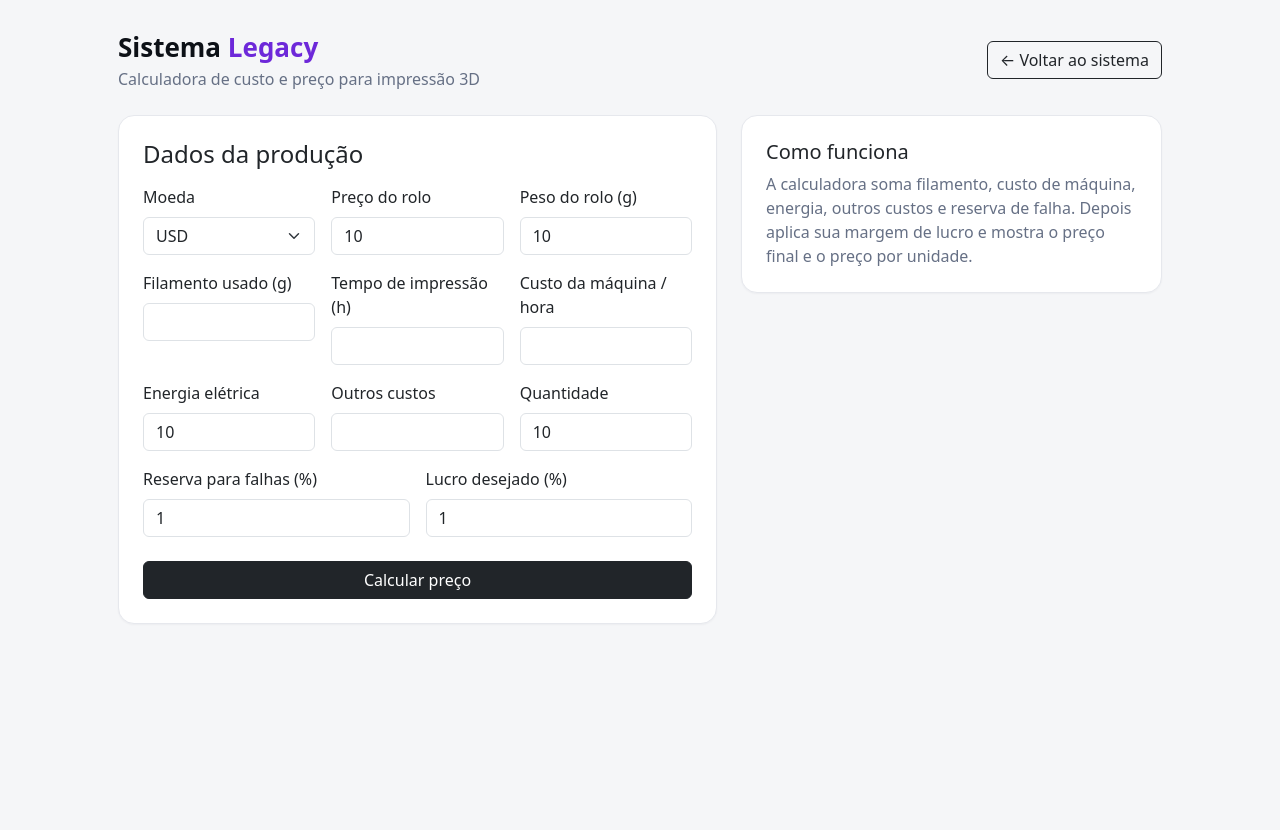
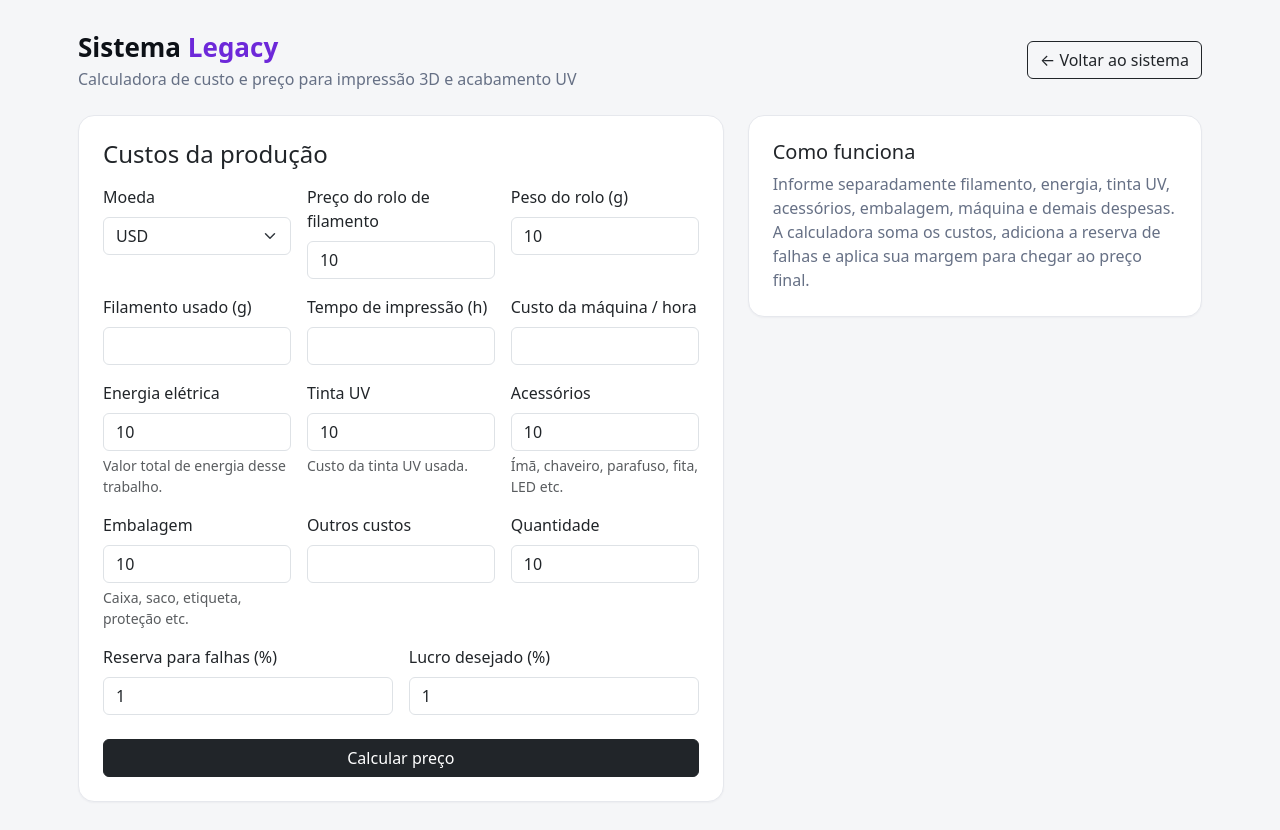
Before and after one commit to ederalcantara/printfarm-pro, a Flask app: template templates/calculator.html in a window 1280 px wide. Before the commit the page ends 624 px from the top, so only its background shows below. Run offline with Flask 3, Linux system fonts and the light colour scheme; the template is opened without the code that fills it: most values are stand-ins (such as "Sample title", 1, 10 or a date in 2020); some libraries are stand-ins or nearby versions.

Commit message:
Show separate production cost fields in calculator

```diff
--- a/templates/calculator.html
+++ b/templates/calculator.html
@@ -6,29 +6,33 @@
   <title>Calculadora · Sistema Legacy</title>
   <link href="https://cdn.jsdelivr.net/npm/bootstrap@5.3.3/dist/css/bootstrap.min.css" rel="stylesheet">
   <style>
-    body{background:#f5f6f8;color:#0d1117}.wrap{max-width:1100px;margin:0 auto;padding:28px}.card{border:1px solid #e6e8ed;border-radius:16px;box-shadow:0 1px 2px rgba(16,24,40,.04)}.brand{font-weight:800;font-size:26px}.brand span{color:#6d28d9}.kpi{font-size:30px;font-weight:800}.muted{color:#667085}.result-card{background:#111827;color:#fff}
+    body{background:#f5f6f8;color:#0d1117}.wrap{max-width:1180px;margin:0 auto;padding:28px}.card{border:1px solid #e6e8ed;border-radius:16px;box-shadow:0 1px 2px rgba(16,24,40,.04)}.brand{font-weight:800;font-size:26px}.brand span{color:#6d28d9}.kpi{font-size:30px;font-weight:800}.muted{color:#667085}.result-card{background:#111827;color:#fff}
   </style>
 </head>
 <body>
 <div class="wrap">
   <div class="d-flex justify-content-between align-items-center mb-4">
-    <div><div class="brand">Sistema <span>Legacy</span></div><div class="muted">Calculadora de custo e preço para impressão 3D</div></div>
+    <div><div class="brand">Sistema <span>Legacy</span></div><div class="muted">Calculadora de custo e preço para impressão 3D e acabamento UV</div></div>
     <a class="btn btn-outline-dark" href="/">← Voltar ao sistema</a>
   </div>
 
   <div class="row g-4">
     <div class="col-lg-7">
       <div class="card p-4">
-        <h4 class="mb-3">Dados da produção</h4>
+        <h4 class="mb-3">Custos da produção</h4>
         <form method="post">
           <div class="row g-3">
             <div class="col-md-4"><label class="form-label">Moeda</label><select class="form-select" name="currency"><option {% if values.currency=='USD' %}selected{% endif %}>USD</option><option {% if values.currency=='BRL' %}selected{% endif %}>BRL</option></select></div>
-            <div class="col-md-4"><label class="form-label">Preço do rolo</label><input class="form-control" type="number" step="0.01" min="0" name="filament_price" value="{{values.filament_price}}" required></div>
+            <div class="col-md-4"><label class="form-label">Preço do rolo de filamento</label><input class="form-control" type="number" step="0.01" min="0" name="filament_price" value="{{values.filament_price}}" required></div>
             <div class="col-md-4"><label class="form-label">Peso do rolo (g)</label><input class="form-control" type="number" step="0.01" min="1" name="spool_weight_g" value="{{values.spool_weight_g}}" required></div>
             <div class="col-md-4"><label class="form-label">Filamento usado (g)</label><input class="form-control" type="number" step="0.01" min="0" name="grams_used" value="{{values.grams_used}}" required></div>
-            <div class="col-md-4"><label class="form-label">Tempo de impressão (h)</label><input class="form-control" type="number" step="0.01" min="0" name="print_hours" value="{{values.print_hours}}" required></div>
-            <div class="col-md-4"><label class="form-label">Custo da máquina / hora</label><input class="form-control" type="number" step="0.01" min="0" name="machine_hourly_cost" value="{{values.machine_hourly_cost}}" required></div>
-            <div class="col-md-4"><label class="form-label">Energia elétrica</label><input class="form-control" type="number" step="0.01" min="0" name="electricity_cost" value="{{values.electricity_cost}}"></div>
+            <div class="col-md-4"><label class="form-label">Tempo de impressão (h)</label><input class="form-control" type="number" step="0.01" min="0" name="print_hours" value="{{values.print_hours}}"></div>
+            <div class="col-md-4"><label class="form-label">Custo da máquina / hora</label><input class="form-control" type="number" step="0.01" min="0" name="machine_hourly_cost" value="{{values.machine_hourly_cost}}"></div>
+
+            <div class="col-md-4"><label class="form-label">Energia elétrica</label><input class="form-control" type="number" step="0.01" min="0" name="electricity_cost" value="{{values.electricity_cost}}"><div class="form-text">Valor total de energia desse trabalho.</div></div>
+            <div class="col-md-4"><label class="form-label">Tinta UV</label><input class="form-control" type="number" step="0.01" min="0" name="uv_ink_cost" value="{{values.uv_ink_cost}}"><div class="form-text">Custo da tinta UV usada.</div></div>
+            <div class="col-md-4"><label class="form-label">Acessórios</label><input class="form-control" type="number" step="0.01" min="0" name="accessories_cost" value="{{values.accessories_cost}}"><div class="form-text">Ímã, chaveiro, parafuso, fita, LED etc.</div></div>
+            <div class="col-md-4"><label class="form-label">Embalagem</label><input class="form-control" type="number" step="0.01" min="0" name="packaging_cost" value="{{values.packaging_cost}}"><div class="form-text">Caixa, saco, etiqueta, proteção etc.</div></div>
             <div class="col-md-4"><label class="form-label">Outros custos</label><input class="form-control" type="number" step="0.01" min="0" name="other_costs" value="{{values.other_costs}}"></div>
             <div class="col-md-4"><label class="form-label">Quantidade</label><input class="form-control" type="number" step="1" min="1" name="quantity" value="{{values.quantity}}"></div>
             <div class="col-md-6"><label class="form-label">Reserva para falhas (%)</label><input class="form-control" type="number" step="0.1" min="0" name="failure_percent" value="{{values.failure_percent}}"></div>
@@ -43,24 +47,29 @@
       {% if result %}
       {% set sym='R$' if result.currency=='BRL' else '$' %}
       <div class="card result-card p-4 mb-3">
-        <div class="muted text-light opacity-75">Preço de venda sugerido</div>
+        <div class="text-light opacity-75">Preço de venda sugerido</div>
         <div class="kpi">{{sym}} {{'%.2f'|format(result.sale_price)}}</div>
         <div class="mt-2">Preço por unidade: <strong>{{sym}} {{'%.2f'|format(result.unit_price)}}</strong></div>
       </div>
       <div class="card p-4">
         <h5>Detalhamento</h5>
         <table class="table mb-0"><tbody>
-          <tr><td>Material</td><td class="text-end">{{sym}} {{'%.2f'|format(result.material_cost)}}</td></tr>
+          <tr><td>Filamento</td><td class="text-end">{{sym}} {{'%.2f'|format(result.filament_cost)}}</td></tr>
           <tr><td>Máquina</td><td class="text-end">{{sym}} {{'%.2f'|format(result.machine_cost)}}</td></tr>
-          <tr><td>Base de custos</td><td class="text-end">{{sym}} {{'%.2f'|format(result.base_cost)}}</td></tr>
+          <tr><td>Energia</td><td class="text-end">{{sym}} {{'%.2f'|format(result.electricity_cost)}}</td></tr>
+          <tr><td>Tinta UV</td><td class="text-end">{{sym}} {{'%.2f'|format(result.uv_ink_cost)}}</td></tr>
+          <tr><td>Acessórios</td><td class="text-end">{{sym}} {{'%.2f'|format(result.accessories_cost)}}</td></tr>
+          <tr><td>Embalagem</td><td class="text-end">{{sym}} {{'%.2f'|format(result.packaging_cost)}}</td></tr>
+          <tr><td>Outros</td><td class="text-end">{{sym}} {{'%.2f'|format(result.other_costs)}}</td></tr>
+          <tr class="table-light"><td><strong>Custo direto</strong></td><td class="text-end"><strong>{{sym}} {{'%.2f'|format(result.direct_cost)}}</strong></td></tr>
           <tr><td>Reserva para falhas</td><td class="text-end">{{sym}} {{'%.2f'|format(result.failure_reserve)}}</td></tr>
           <tr><td>Custo de produção/un.</td><td class="text-end">{{sym}} {{'%.2f'|format(result.production_cost)}}</td></tr>
-          <tr><td>Custo total</td><td class="text-end">{{sym}} {{'%.2f'|format(result.total_cost)}}</td></tr>
+          <tr><td>Custo total do lote</td><td class="text-end">{{sym}} {{'%.2f'|format(result.total_cost)}}</td></tr>
           <tr><td>Lucro</td><td class="text-end">{{sym}} {{'%.2f'|format(result.profit)}}</td></tr>
         </tbody></table>
       </div>
       {% else %}
-      <div class="card p-4"><h5>Como funciona</h5><p class="muted mb-0">A calculadora soma filamento, custo de máquina, energia, outros custos e reserva de falha. Depois aplica sua margem de lucro e mostra o preço final e o preço por unidade.</p></div>
+      <div class="card p-4"><h5>Como funciona</h5><p class="muted mb-0">Informe separadamente filamento, energia, tinta UV, acessórios, embalagem, máquina e demais despesas. A calculadora soma os custos, adiciona a reserva de falhas e aplica sua margem para chegar ao preço final.</p></div>
       {% endif %}
     </div>
   </div>
```
